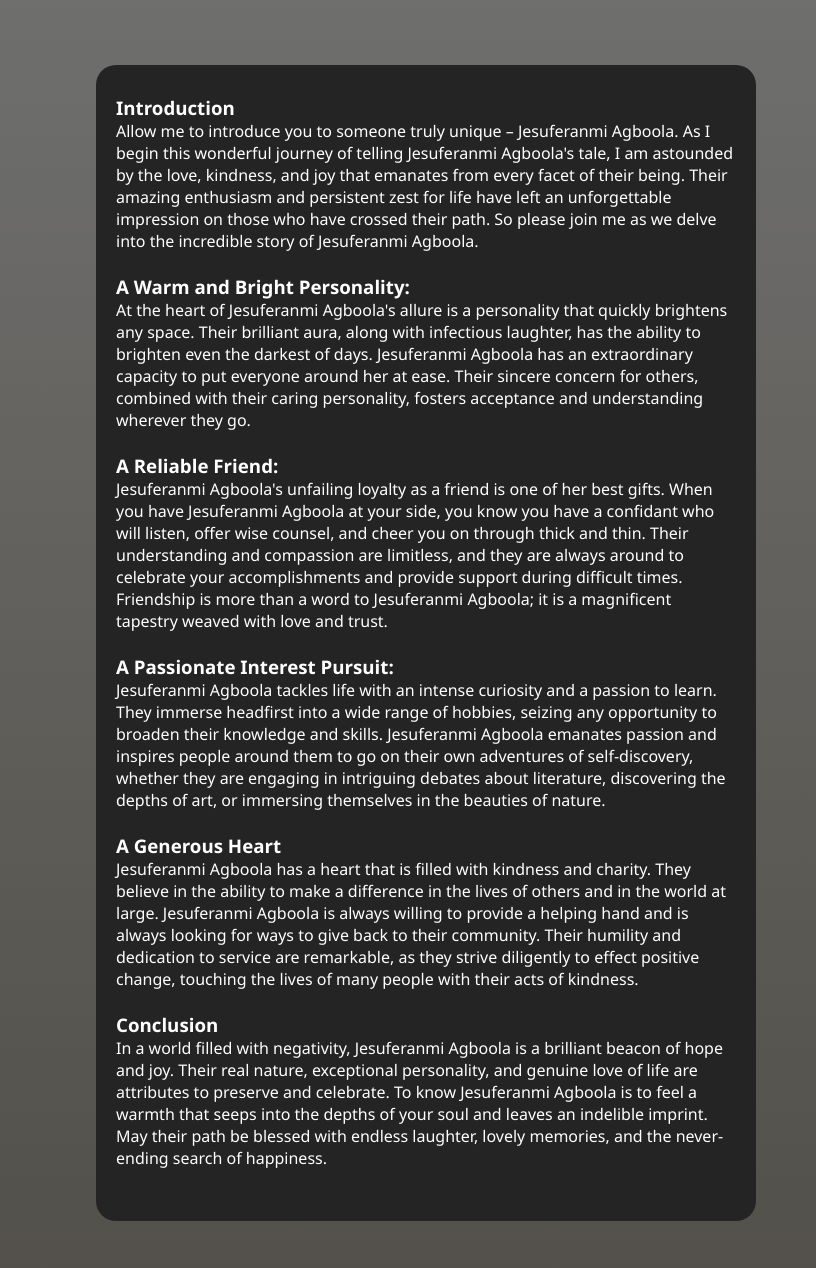
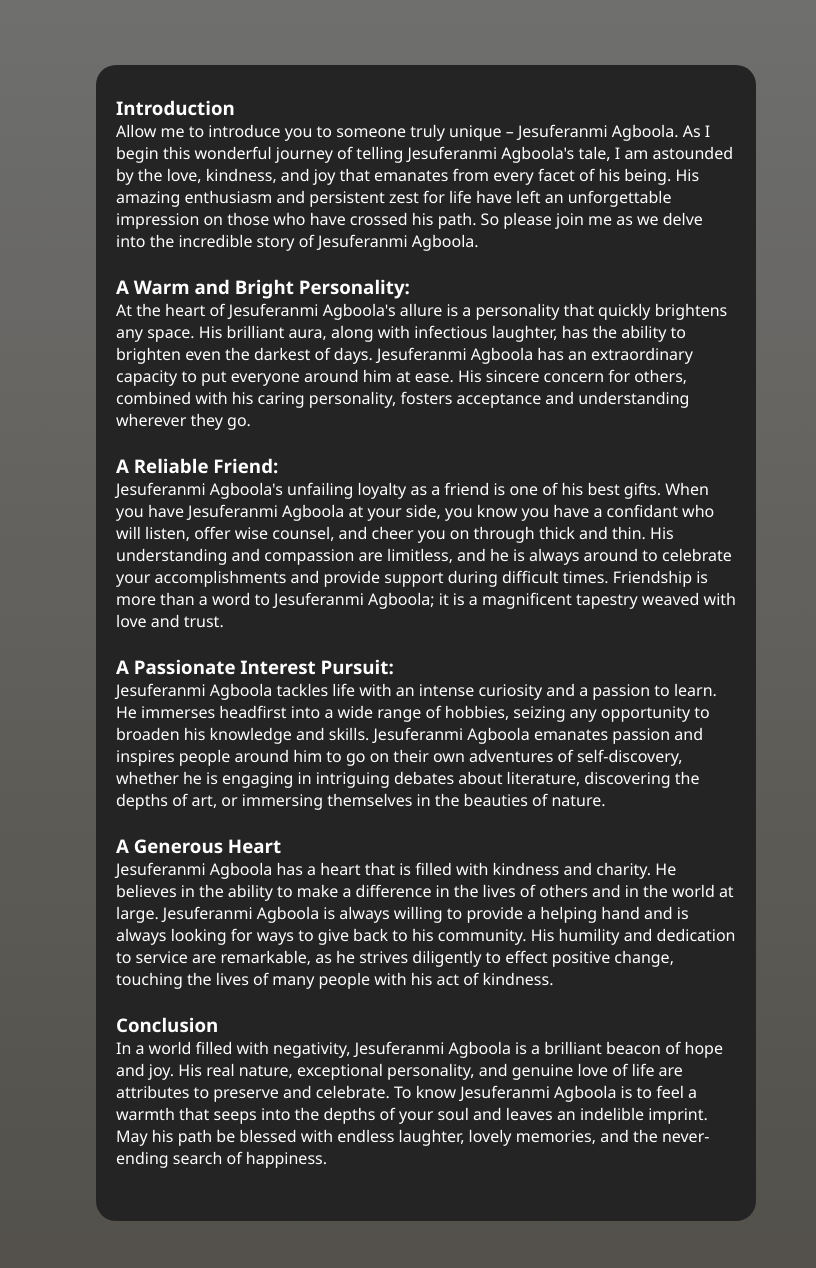
Before and after one commit to JFstudios03/PROJECT-1, a plain HTML site: page about.html in a window 1280 px wide. Shown: the part 140-1408 px from the top of the page, 464-1280 px from the left. Drawn offline with Linux system fonts and the light colour scheme.

Commit message:
Update about.html

```diff
--- a/about.html
+++ b/about.html
@@ -30,42 +30,42 @@
             <section class="introduction">
                 <h3>Introduction</h3>
                 <p class="para">
-                    Allow me to introduce you to someone truly unique – Jesuferanmi Agboola. As I begin this wonderful journey of telling Jesuferanmi Agboola's tale, I am astounded by the love, kindness, and joy that emanates from every facet of their being. Their amazing enthusiasm and persistent zest for life have left an unforgettable impression on those who have crossed their path. So please join me as we delve into the incredible story of Jesuferanmi Agboola.
+                    Allow me to introduce you to someone truly unique – Jesuferanmi Agboola. As I begin this wonderful journey of telling Jesuferanmi Agboola's tale, I am astounded by the love, kindness, and joy that emanates from every facet of his being. His amazing enthusiasm and persistent zest for life have left an unforgettable impression on those who have crossed his path. So please join me as we delve into the incredible story of Jesuferanmi Agboola.
                 </p><br>
             </section>
 
             <section class="Personality">
                 <h3>A Warm and Bright Personality:</h3>
                 <p class="para">
-                    At the heart of Jesuferanmi Agboola's allure is a personality that quickly brightens any space. Their brilliant aura, along with infectious laughter, has the ability to brighten even the darkest of days. Jesuferanmi Agboola has an extraordinary capacity to put everyone around her at ease. Their sincere concern for others, combined with their caring personality, fosters acceptance and understanding wherever they go.
+                    At the heart of Jesuferanmi Agboola's allure is a personality that quickly brightens any space. His brilliant aura, along with infectious laughter, has the ability to brighten even the darkest of days. Jesuferanmi Agboola has an extraordinary capacity to put everyone around him at ease. His sincere concern for others, combined with his caring personality, fosters acceptance and understanding wherever they go.
                 </p><br>
             </section>
 
             <section class="Friend">
                 <h3>A Reliable Friend:</h3>
                 <p class="para">
-                    Jesuferanmi Agboola's unfailing loyalty as a friend is one of her best gifts. When you have Jesuferanmi Agboola at your side, you know you have a confidant who will listen, offer wise counsel, and cheer you on through thick and thin. Their understanding and compassion are limitless, and they are always around to celebrate your accomplishments and provide support during difficult times. Friendship is more than a word to Jesuferanmi Agboola; it is a magnificent tapestry weaved with love and trust.
+                    Jesuferanmi Agboola's unfailing loyalty as a friend is one of his best gifts. When you have Jesuferanmi Agboola at your side, you know you have a confidant who will listen, offer wise counsel, and cheer you on through thick and thin. His understanding and compassion are limitless, and he is always around to celebrate your accomplishments and provide support during difficult times. Friendship is more than a word to Jesuferanmi Agboola; it is a magnificent tapestry weaved with love and trust.
                 </p><br>
             </section>
 
             <section class="Pursuit">
                 <h3>A Passionate Interest Pursuit:</h3>
                 <p class="para">
-                    Jesuferanmi Agboola tackles life with an intense curiosity and a passion to learn. They immerse headfirst into a wide range of hobbies, seizing any opportunity to broaden their knowledge and skills. Jesuferanmi Agboola emanates passion and inspires people around them to go on their own adventures of self-discovery, whether they are engaging in intriguing debates about literature, discovering the depths of art, or immersing themselves in the beauties of nature.
+                    Jesuferanmi Agboola tackles life with an intense curiosity and a passion to learn. He immerses headfirst into a wide range of hobbies, seizing any opportunity to broaden his knowledge and skills. Jesuferanmi Agboola emanates passion and inspires people around him to go on their own adventures of self-discovery, whether he is engaging in intriguing debates about literature, discovering the depths of art, or immersing themselves in the beauties of nature.
                 </p><br>
             </section>
 
             <section class="Heart">
                 <h3>A Generous Heart</h3>
                 <p class="para">
-                    Jesuferanmi Agboola has a heart that is filled with kindness and charity. They believe in the ability to make a difference in the lives of others and in the world at large. Jesuferanmi Agboola is always willing to provide a helping hand and is always looking for ways to give back to their community. Their humility and dedication to service are remarkable, as they strive diligently to effect positive change, touching the lives of many people with their acts of kindness.
+                    Jesuferanmi Agboola has a heart that is filled with kindness and charity. He believes in the ability to make a difference in the lives of others and in the world at large. Jesuferanmi Agboola is always willing to provide a helping hand and is always looking for ways to give back to his community. His humility and dedication to service are remarkable, as he strives diligently to effect positive change, touching the lives of many people with his act of kindness.
                 </p><br>
             </section>
 
             <section class="Conclusion">
                 <h3>Conclusion</h3>
                 <p class="para">
-                    In a world filled with negativity, Jesuferanmi Agboola is a brilliant beacon of hope and joy. Their real nature, exceptional personality, and genuine love of life are attributes to preserve and celebrate. To know Jesuferanmi Agboola is to feel a warmth that seeps into the depths of your soul and leaves an indelible imprint. May their path be blessed with endless laughter, lovely memories, and the never-ending search of happiness.
+                    In a world filled with negativity, Jesuferanmi Agboola is a brilliant beacon of hope and joy. His real nature, exceptional personality, and genuine love of life are attributes to preserve and celebrate. To know Jesuferanmi Agboola is to feel a warmth that seeps into the depths of your soul and leaves an indelible imprint. May his path be blessed with endless laughter, lovely memories, and the never-ending search of happiness.
                 </p><br>
             </section>
         </div>
```
